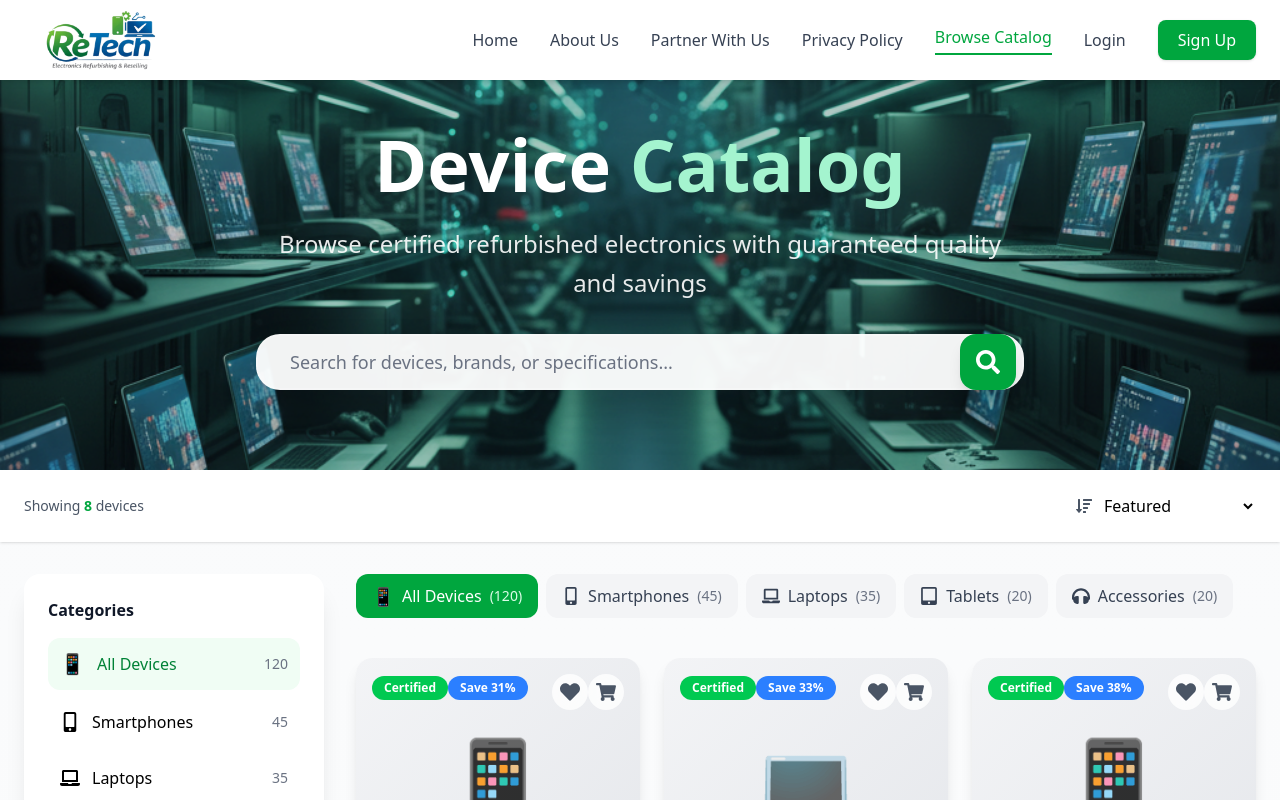
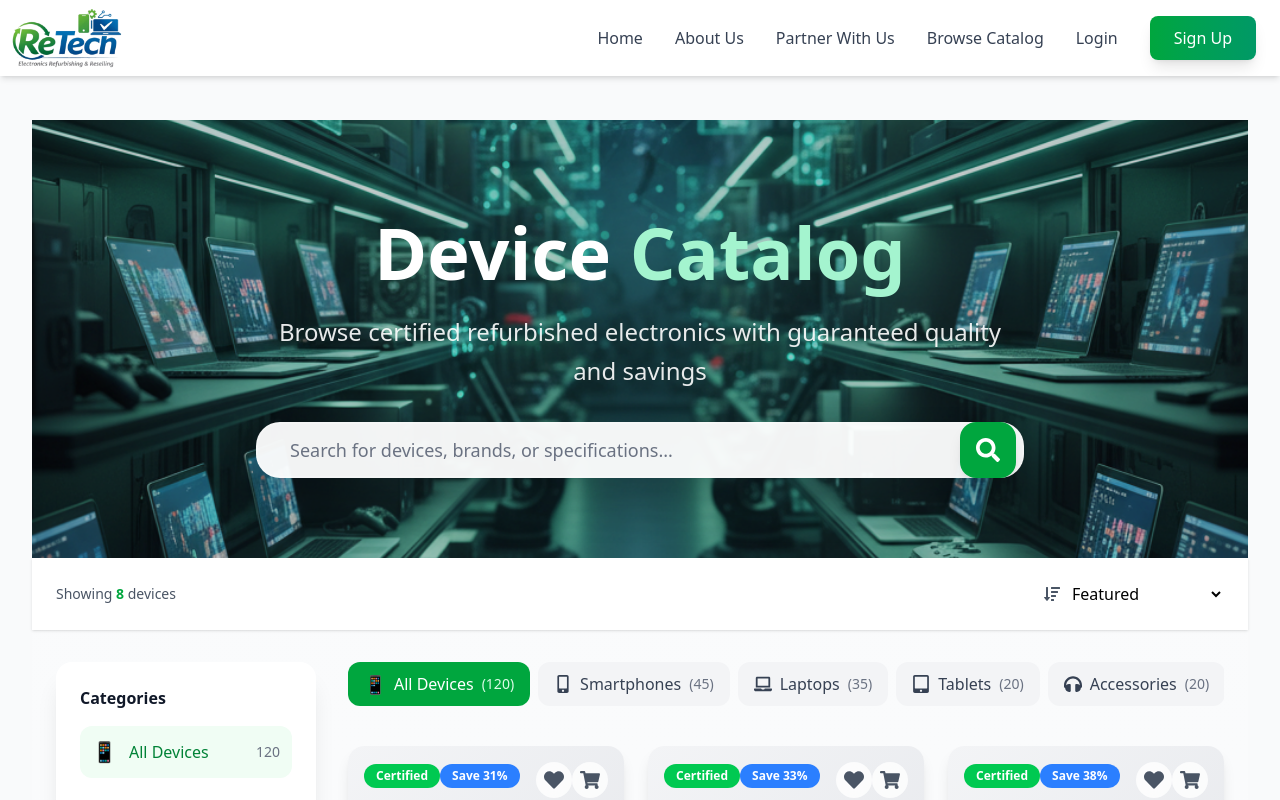
Before and after one commit to Hafsa-M1/retech-electronics, a React app in the folder frontend/: page /catalog in a window 1280 px wide. Shown: the top 800 px of the page. Built offline with nearby package versions, Linux system fonts and the light colour scheme; the HTML template or start-up script is replaced by a standard one.

Commit message:
Update App, BrowseCatalog, add PublicNavbar and layouts

```diff
--- a/frontend/src/App.jsx
+++ b/frontend/src/App.jsx
@@ -1,55 +1,104 @@
-import { BrowserRouter as Router, Routes, Route } from 'react-router-dom';
+// src/App.jsx
+import { BrowserRouter as Router, Routes, Route, Outlet } from 'react-router-dom';
 
 // Pages
-import Home from './pages/common/Home';
-import AboutUs from './pages/common/AboutUs';
-import ContactUs from './pages/common/ContactUs';
-import PrivacyPolicy from './pages/common/PrivacyPolicy';
-import BrowseCatalog from './pages/common/BrowseCatalog';
+import Home            from './pages/common/Home';
+import AboutUs         from './pages/common/AboutUs';
+import ContactUs       from './pages/common/ContactUs';
+import PrivacyPolicy   from './pages/common/PrivacyPolicy';
+import BrowseCatalog    from './pages/common/BrowseCatalog';
 
-// Customer Pages
-import CustomerLogin from './pages/customer/CustomerLogin';
-import CustomerSignup from './pages/customer/CustomerSignup';
+import CustomerLogin     from './pages/customer/CustomerLogin';
+import CustomerSignup    from './pages/customer/CustomerSignup';
 import CustomerDashboard from './pages/customer/CustomerDashboard';
-import SubmitDevice from './pages/customer/SubmitDevice';
-import MyDevices from './pages/customer/MyDevices';
+import SubmitDevice      from './pages/customer/SubmitDevice';
+import MyDevices         from './pages/customer/MyDevices';
 
-// Staff Pages
 import StaffLogin from './pages/staff/StaffLogin';
 
-// Footer
+// Components
 import Footer from './components/Footer';
+import CustomerNavbar from './components/CustomerNavbar';
+import PublicNavbar from './components/PublicNavbar';
+
+// Layouts
+function MainLayout() {
+  // Check if user is logged in
+  const isLoggedIn = localStorage.getItem('customerToken');
+
+  return (
+    <div className="flex flex-col min-h-screen bg-gray-50">
+      {/* Show appropriate navbar based on login status */}
+      {isLoggedIn ? <CustomerNavbar /> : <PublicNavbar />}
+
+      <main className="flex-grow pt-20">
+        <div className="container mx-auto px-4 sm:px-6 lg:px-8 py-6 md:py-10">
+          <Outlet />
+        </div>
+      </main>
+
+      <Footer />
+    </div>
+  );
+}
+
+function CustomerLayout() {
+  return (
+    <div className="flex flex-col min-h-screen bg-gray-50">
+      <CustomerNavbar />
+
+      <main className="flex-grow pt-20">
+        <div className="container mx-auto px-4 sm:px-6 lg:px-8 py-6 md:py-10">
+          <Outlet />
+        </div>
+      </main>
+
+      <Footer />
+    </div>
+  );
+}
 
 function App() {
   return (
     <Router>
-      <div className="flex flex-col min-h-screen bg-gray-50">
-        {/* Main content */}
-        <div className="flex-grow">
-          <Routes>
-            <Route path="/" element={<Home />} />
-            <Route path="/about-us" element={<AboutUs />} />
-            <Route path="/contact-us" element={<ContactUs />} />
-            <Route path="/privacy-policy" element={<PrivacyPolicy />} />
-            <Route path="/catalog" element={<BrowseCatalog />} />
+      <Routes>
 
-            {/* Customer routes */}
-            <Route path="/customer-login" element={<CustomerLogin />} />
-            <Route path="/customer-signup" element={<CustomerSignup />} />
-            <Route path="/customer-dashboard" element={<CustomerDashboard />} />
-            <Route path="/customer-submit-device" element={<SubmitDevice />} />
-            <Route path="/customer-my-devices" element={<MyDevices />} />
+        {/* Common pages - uses MainLayout which shows navbar based on login status */}
+        <Route element={<MainLayout />}>
+          <Route path="/"              element={<Home />} />
+          <Route path="/about-us"      element={<AboutUs />} />
+          <Route path="/contact-us"    element={<ContactUs />} />
+          <Route path="/privacy-policy" element={<PrivacyPolicy />} />
+          <Route path="/catalog"        element={<BrowseCatalog />} />
+        </Route>
 
-            {/* Staff routes */}
-            <Route path="/staff-login" element={<StaffLogin />} />
+        {/* Customer protected pages - only accessible when logged in */}
+        <Route element={<CustomerLayout />}>
+          <Route path="/customer-dashboard"    element={<CustomerDashboard />} />
+          <Route path="/customer-submit-device" element={<SubmitDevice />} />
+          <Route path="/customer-my-devices"    element={<MyDevices />} />
+          {/* Add when you implement it */}
+          {/* <Route path="/customer-feedback" element={<CustomerFeedback />} /> */}
+        </Route>
 
-            {/* Add more routes here later */}
-          </Routes>
-        </div>
+        {/* Auth pages – no navbar */}
+        <Route path="/customer-login"  element={<CustomerLogin />} />
+        <Route path="/customer-signup" element={<CustomerSignup />} />
 
-        {/* Footer (visible on all pages) */}
-        <Footer />
-      </div>
+        {/* Staff */}
+        <Route path="/staff-login" element={<StaffLogin />} />
+
+        {/* Catch-all 404 */}
+        <Route path="*" element={
+          <div className="min-h-screen flex items-center justify-center bg-gray-50">
+            <div className="text-center">
+              <h1 className="text-6xl font-bold text-gray-800">404</h1>
+              <p className="mt-4 text-xl text-gray-600">Page not found</p>
+            </div>
+          </div>
+        } />
+
+      </Routes>
     </Router>
   );
 }
--- /dev/null
+++ b/frontend/src/components/PublicNavbar.jsx
@@ -0,0 +1,70 @@
+import { Link } from 'react-router-dom';
+import { useState, useEffect } from 'react';
+import logo from "../assets/retech-logo.png";
+
+const PublicNavbar = () => {
+  const [scrollY, setScrollY] = useState(0);
+
+  useEffect(() => {
+    const handleScroll = () => {
+      setScrollY(window.scrollY);
+    };
+    window.addEventListener('scroll', handleScroll);
+    return () => window.removeEventListener('scroll', handleScroll);
+  }, []);
+
+  return (
+    <nav
+      className={`fixed top-0 left-0 right-0 z-50 transition-all duration-300 ${
+        scrollY > 50
+          ? 'bg-white/95 backdrop-blur-md shadow-lg'
+          : 'bg-white shadow-md'
+      }`}
+    >
+      <div className="container mx-auto px-6 flex items-center justify-between" style={{ height: 'calc(80px - 1mm)' }}>
+        {/* Logo */}
+        <Link to="/" className="flex items-center" style={{ marginLeft: '-50px', marginTop: '4mm' }}>
+          <img
+            src={logo}
+            alt="ReTech Logo"
+            className="h-32 w-auto transition-transform hover:scale-105"
+          />
+        </Link>
+
+        {/* Desktop Menu */}
+        <div className="hidden md:flex items-center space-x-8">
+          <Link to="/" className="text-gray-700 hover:text-green-600 font-medium transition-colors duration-200">
+            Home
+          </Link>
+          <Link to="/about-us" className="text-gray-700 hover:text-green-600 font-medium transition-colors duration-200">
+            About Us
+          </Link>
+          <Link to="/contact-us" className="text-gray-700 hover:text-green-600 font-medium transition-colors duration-200">
+            Partner With Us
+          </Link>
+          <Link to="/catalog" className="text-gray-700 hover:text-green-600 font-medium transition-colors duration-200">
+            Browse Catalog
+          </Link>
+          <Link to="/customer-login" className="text-gray-700 hover:text-green-600 font-medium transition-colors duration-200">
+            Login
+          </Link>
+          <Link
+            to="/customer-signup"
+            className="bg-gradient-to-r from-green-600 to-emerald-600 hover:from-green-700 hover:to-emerald-700 text-white px-6 py-2.5 rounded-lg font-medium shadow-lg hover:shadow-xl transition-all duration-300 transform hover:-translate-y-0.5"
+          >
+            Sign Up
+          </Link>
+        </div>
+
+        {/* Mobile Menu Button */}
+        <button className="md:hidden text-gray-700">
+          <svg className="w-6 h-6" fill="none" stroke="currentColor" viewBox="0 0 24 24">
+            <path strokeLinecap="round" strokeLinejoin="round" strokeWidth="2" d="M4 6h16M4 12h16M4 18h16" />
+          </svg>
+        </button>
+      </div>
+    </nav>
+  );
+};
+
+export default PublicNavbar;
--- /dev/null
+++ b/frontend/src/layouts/MainLayout.jsx
@@ -0,0 +1,24 @@
+import { Outlet } from 'react-router-dom';
+import CustomerNavbar from '../components/CustomerNavbar';
+import PublicNavbar from '../components/PublicNavbar';
+import Footer from '../components/Footer';
+
+export default function MainLayout() {
+  // Check if user is logged in
+  const isLoggedIn = localStorage.getItem('customerToken');
+
+  return (
+    <div className="flex flex-col min-h-screen bg-gray-50">
+      {/* Show appropriate navbar based on login status */}
+      {isLoggedIn ? <CustomerNavbar /> : <PublicNavbar />}
+
+      <main className="flex-grow pt-20">
+        <div className="container mx-auto px-4 md:px-6 py-8">
+          <Outlet />
+        </div>
+      </main>
+
+      <Footer />
+    </div>
+  );
+}
--- /dev/null
+++ b/frontend/src/layouts/PublicLayout.jsx
@@ -0,0 +1,17 @@
+import { Outlet } from 'react-router-dom';
+import PublicNavbar from '../components/PublicNavbar'; // ← your original/guest navbar component
+import Footer from '../components/Footer';
+
+export default function PublicLayout() {
+  return (
+    <div className="flex flex-col min-h-screen bg-gray-50">
+      <PublicNavbar />   {/* ← or whatever your current top-level navbar is called */}
+      <main className="flex-grow pt-20">
+        <div className="container mx-auto px-4 md:px-6 py-8">
+          <Outlet />
+        </div>
+      </main>
+      <Footer />
+    </div>
+  );
+}
--- a/frontend/src/pages/common/BrowseCatalog.jsx
+++ b/frontend/src/pages/common/BrowseCatalog.jsx
@@ -1,7 +1,6 @@
 import { Link } from 'react-router-dom';
 import { useState } from 'react';
 import { FaFilter, FaSortAmountDown, FaSearch, FaShoppingCart, FaHeart, FaStar, FaMobileAlt, FaLaptop, FaTabletAlt, FaHeadphones } from 'react-icons/fa';
-import logo from "../../assets/retech-logo.png";
 import browseHero from "../../assets/images/browse-hero.png";
 
 export default function Catalog() {
@@ -185,41 +184,9 @@ export default function Catalog() {
 
   return (
     <div className="min-h-screen font-sans bg-gradient-to-b from-gray-50 to-white">
-      {/* Navbar */}
-      <nav className="fixed top-0 left-0 right-0 z-50 bg-white shadow-md h-20 flex items-center justify-between px-6">
-        <Link to="/" className="flex items-center h-full -ml-4" style={{ marginTop: '4mm' }}>
-          <img
-            src={logo}
-            alt="ReTech Logo"
-            className="h-32 w-auto object-contain"
-          />
-        </Link>
-
-        <div className="hidden md:flex items-center space-x-8">
-          <Link to="/" className="text-gray-700 hover:text-green-600 font-medium">Home</Link>
-          <Link to="/about-us" className="text-gray-700 hover:text-green-600 font-medium">About Us</Link>
-          <Link to="/contact-us" className="text-gray-700 hover:text-green-600 font-medium">Partner With Us</Link>
-          <Link to="/privacy-policy" className="text-gray-700 hover:text-green-600 font-medium">Privacy Policy</Link>
-          <Link to="/catalog" className="text-green-600 font-medium border-b-2 border-green-600 pb-1">Browse Catalog</Link>
-          <Link to="/customer-login" className="text-gray-700 hover:text-green-600 font-medium">Login</Link>
-          <Link
-            to="/customer-signup"
-            className="bg-green-600 hover:bg-green-700 text-white px-5 py-2 rounded-lg font-medium shadow-sm"
-          >
-            Sign Up
-          </Link>
-        </div>
-
-        <button className="md:hidden text-gray-700">
-          <svg className="w-6 h-6" fill="none" stroke="currentColor" viewBox="0 0 24 24">
-            <path strokeLinecap="round" strokeLinejoin="round" strokeWidth="2" d="M4 6h16M4 12h16M4 18h16" />
-          </svg>
-        </button>
-      </nav>
-
-      {/* Hero Section */}
+      {/* Hero Section - Adjusted padding since navbar is now in layout */}
       <header
-        className="relative pt-32 pb-20 bg-cover bg-center bg-no-repeat"
+        className="relative pt-24 pb-20 bg-cover bg-center bg-no-repeat"
         style={{
           backgroundImage: `url(${browseHero})`
         }}
```
Also changed, not shown: frontend/src/layouts/CustomerLayout.jsx (added, +25 -0 lines).
